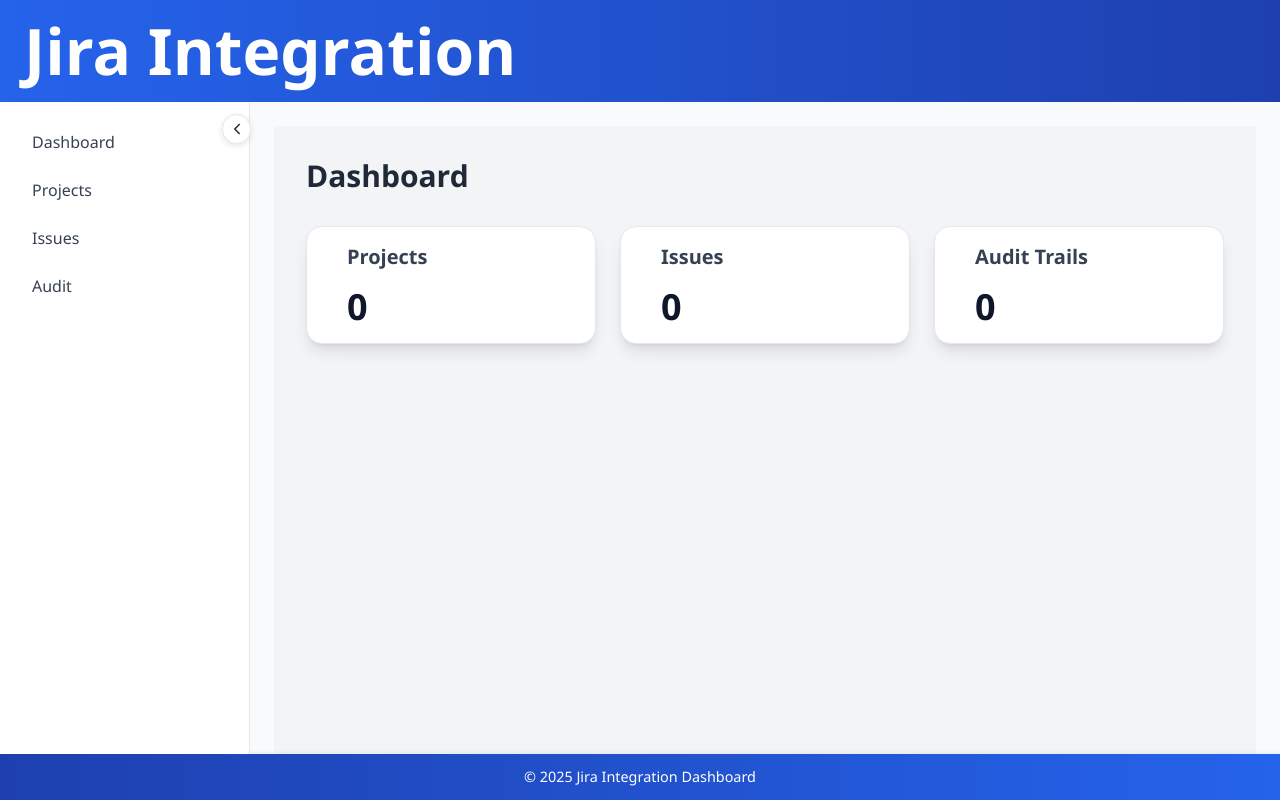
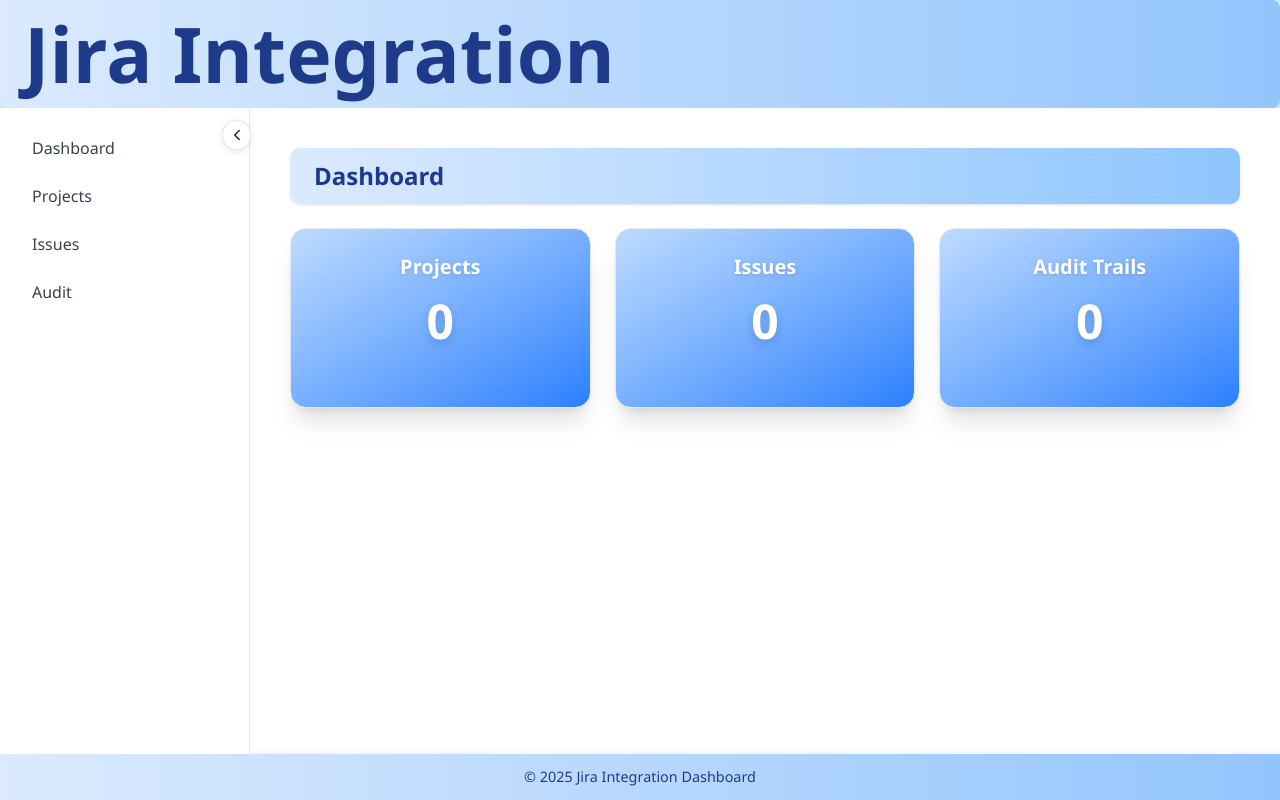
Before and after one commit to Sudhakarselvam12/jira-integration-frontend, a React (Vite) app: page / in a window 1280 px wide. Built offline with nearby package versions, Linux system fonts and the light colour scheme; no server answers.

Commit message:
feat(): ui enhancements for all the pages

```diff
--- a/package.json
+++ b/package.json
@@ -19,6 +19,7 @@
     "react": "^19.1.0",
     "react-datepicker": "^8.4.0",
     "react-dom": "^19.1.0",
+    "react-icons": "^5.5.0",
     "react-router-dom": "^7.6.3",
     "shadcn": "^2.9.2",
     "shadcn-ui": "^0.9.5",
--- a/src/components/Table.tsx
+++ b/src/components/Table.tsx
@@ -13,7 +13,7 @@
   maxHeight?: string | number;
 };
 
-function Table<T>({ columns, data, maxHeight = "500px" }: TableProps<T>) {
+function Table<T>({ columns, data, maxHeight = "700px" }: TableProps<T>) {
   return (
     <div className="table-container" style={{ maxHeight }}>
       <table className="custom-table">
--- a/src/pages/AuditTrail.tsx
+++ b/src/pages/AuditTrail.tsx
@@ -78,9 +78,17 @@
     }));
   };
 
+  const handleReset = () => {
+    setPage(1);
+    setFilters(auditFilter);
+  };
+
   return (
     <div className='p-4'>
-      <h2 className='text-xl font-bold mb-4'>Audit Trail</h2>
+      <h2 className="text-2xl font-bold mb-6 px-6 py-3 rounded-lg bg-gradient-to-r from-blue-100 to-blue-300 text-blue-900 shadow">
+        Audit Trail
+      </h2>
+      <div className='mb-4 shadow-sm p-4 rounded-lg'>
         <div className='grid grid-cols-1 sm:grid-cols-2 md:grid-cols-3 lg:grid-cols-4 gap-4 mb-4'>
           {filterOptions && Object.entries(filterOptions).map(([key, values]) => (
             <div key={key} className='flex flex-col bg-gray-50 p-3 rounded-lg shadow-sm hover:shadow-md transition'>
@@ -97,10 +105,7 @@
               </select>
             </div>
           ))}
-      </div>
-
-      <div className='flex gap-4 mb-4'>
-        <div className='flex flex-col'>
+          <div className='flex flex-col shadow-sm p-4 rounded-lg'>
             <label className='text-sm font-bold mb-1'>Start Date</label>
             <DatePicker
               selected={filters.startDate ? new Date(filters.startDate) : null}
@@ -110,7 +115,7 @@
               placeholderText="Start Date"
             />
           </div>
-        <div className='flex flex-col'>
+          <div className='flex flex-col shadow-sm p-4 rounded-lg'>
             <label className='text-sm font-bold mb-1'>End Date</label>
             <DatePicker
               selected={filters.endDate ? new Date(filters.endDate) : null}
@@ -127,13 +132,23 @@
             Please select both start date and end date
           </p>
         )}
-
+        <div className="flex justify-end">
+          <button
+            onClick={() => handleReset()}
+            className='mt-2 mb-3 bg-blue-500 px-4 py-2 rounded shadow'
+          >
+            Reset Filters
+          </button>
+        </div>
+      </div>
+      <div className='flex justify-end mb-4'>
         <button
           onClick={handleExport}
-        className='bg-blue-500 px-4 py-2 rounded hover:bg-blue-600'
+          className='bg-blue-500 px-4 py-2 rounded hover:bg-blue-600 shadow'
         >
           Export to Excel
         </button>
+      </div>
 
       <Table columns={columns} data={formattedData ?? []} />
 
--- a/src/pages/Dashbord.tsx
+++ b/src/pages/Dashbord.tsx
@@ -28,23 +28,28 @@
   ];
 
   return (
-    <div className='h-screen bg-gray-100 p-8 display-flex'>
-      <h2 className='text-3xl font-bold mb-8'>Dashboard</h2>
+    <div className='p-4 display-flex'>
+      <h2 className="text-2xl font-bold mb-6 px-6 py-3 rounded-lg bg-gradient-to-r from-blue-100 to-blue-300 text-blue-900 shadow">
+        Dashboard
+      </h2>
       <div className='grid grid-cols-1 md:grid-cols-3 gap-6'>
-        {stats.map((stat) => (
+        {stats.map((stat) =>
         <Link to={stat.link} key={stat.label} className='no-underline'>
-            <Card key={stat.label} className='rounded-2xl shadow-lg p-4'>
-              <CardContent>
-                <h2 className='text-xl font-semibold text-gray-700'>
+          <Card
+            key={stat.label}
+            className={`rounded-2xl shadow-xl p-0 bg-gradient-to-br from-blue-200 to-blue-500 transition-transform transform hover:scale-105`}
+            style={{ minHeight: 180 }}
+          >
+            <CardContent className="flex flex-col items-center justify-center h-full p-6">
+          <h2 className='text-xl font-semibold text-white drop-shadow mb-2'>
             {stat.label}
           </h2>
-                <p className='text-4xl font-bold text-primary mt-4'>
+          <p className='text-5xl font-extrabold text-white drop-shadow-lg mt-2'>
             {stat.count}
           </p>
             </CardContent>
           </Card>
-          </Link>
-        ))}
+        </Link>)}
       </div>
     </div>
   );
--- a/src/pages/Issues.tsx
+++ b/src/pages/Issues.tsx
@@ -98,14 +98,17 @@
 
   return (
     <div className='p-4'>
-      <h2 className='text-xl font-bold mb-4'>Issues</h2>
+      <h2 className="text-2xl font-bold mb-6 px-6 py-3 rounded-lg bg-gradient-to-r from-blue-100 to-blue-300 text-blue-900 shadow">
+        Issues
+      </h2>
       {statusMessage && (
         <div className='bg-green-100 text-green-800 p-2 rounded mb-4'>
           {statusMessage}
         </div>
       )}
 
-      <div>
+      <div className='mb-4 shadow-sm p-4 rounded-lg'>
+        <div className='grid grid-cols-1 sm:grid-cols-2 md:grid-cols-3 lg:grid-cols-4 gap-4 mb-4'>
           <input
             type='text'
             placeholder='Search by Jira ID'
@@ -120,6 +123,7 @@
             onChange={(e) => handleFilterChange('title', e.target.value)}
             className='border rounded p-1'
           />
+        </div>
           {filterOptions && (
             <div className='grid grid-cols-1 sm:grid-cols-2 md:grid-cols-3 lg:grid-cols-4 gap-4 mb-4'>
               {Object.entries(filterOptions).map(([key, values]) => (
@@ -142,28 +146,30 @@
               ))}
             </div>
           )}
+        <div className="flex justify-end">
           <button
             onClick={() => handleReset()}
-          className='mt-2 mb-3 bg-blue-500 px-4 py-2 rounded mt-2'
+            className='mt-2 mb-3 bg-blue-500 px-4 py-2 rounded shadow'
           >
             Reset Filters
           </button>
         </div>
-      <div>
+      </div>
+      <div className='flex justify-end mb-4'>
         <button
           onClick={() => syncIssuesFromJira()}
           disabled={isSyncPending}
-          className='bg-blue-500 px-4 py-2 rounded mr-2'
+          className='bg-blue-500 px-4 py-2 rounded mr-2 shadow'
         >
           {isSyncPending ? 'Syncing...' : 'Sync Now'}
         </button>
-      </div>
         <button
           onClick={handleExport}
-        className='bg-blue-500 px-4 py-2 rounded hover:bg-blue-600'
+          className='bg-blue-500 px-4 py-2 rounded hover:bg-blue-600 shadow'
         >
           Export to Excel
         </button>
+      </div>
       <Table columns={columns} data={formattedData ?? []} />
       <div className='mt-4 flex justify-end items-center gap-4 text-sm'>
         <div className='flex items-center gap-2'>
--- a/src/pages/Projects.tsx
+++ b/src/pages/Projects.tsx
@@ -70,13 +70,15 @@
 
   return (
     <div className="p-4">
-      <h2 className="text-xl font-bold mb-4">Projects</h2>
+      <h2 className="text-2xl font-bold mb-6 px-6 py-3 rounded-lg bg-gradient-to-r from-blue-100 to-blue-300 text-blue-900 shadow">
+        Projects
+      </h2>
       {statusMessage && (
         <div className='bg-green-100 text-green-800 p-2 rounded mb-4'>
           {statusMessage}
         </div>
       )}
-      <div>
+      <div className='flex justify-end mb-4'>
         <button
           onClick={() => syncProjectsFromJira()}
           disabled={isSyncPending}
@@ -84,13 +86,13 @@
         >
           {isSyncPending ? 'Syncing...' : 'Sync Now'}
         </button>
+        <button
+          onClick={handleExport}
+          className='bg-blue-500 px-4 py-2 rounded hover:bg-blue-600'
+        >
+          Export to Excel
+        </button>
       </div>
-      <button
-        onClick={handleExport}
-        className='bg-blue-500 px-4 py-2 rounded hover:bg-blue-600'
-      >
-        Export to Excel
-      </button>
       <Table columns={columns} data={formattedData || []} />
       <div className="mt-4 flex justify-end items-center gap-4 text-sm">
         <div className="flex items-center gap-2">
--- a/src/styles/layout.scss
+++ b/src/styles/layout.scss
@@ -3,25 +3,26 @@
   flex-direction: column;
   height: 100vh;
   font-family: 'Segoe UI', sans-serif;
-  background: #f5f7fa;
+  background: #dbeafe;
 
   &__header {
-    background: linear-gradient(90deg, #2563eb, #1e40af);
-    color: white;
-    padding: 1rem 1.5rem;
+    font-size: 1.5rem;
+    font-weight: 650;
+    padding: 0.75rem 1.5rem;
+    border-radius: 0.5rem;
+    background: linear-gradient(to right, #dbeafe, #93c5fd);
+    color: #1e3a8a;
+    box-shadow: 0 2px 8px rgba(59, 130, 246, 0.15);
     display: flex;
     align-items: center;
     gap: 1rem;
-    font-size: 1.25rem;
-    font-weight: 600;
-    box-shadow: 0 2px 4px rgba(0, 0, 0, 0.1);
     flex-shrink: 0;
   }
 
   &__menu-btn {
     background: transparent;
     border: none;
-    color: white;
+    color: #1e3a8a;
     cursor: pointer;
     padding: 0.3rem;
     border-radius: 4px;
@@ -39,7 +40,7 @@
   }
 
   &__sidebar {
-    background: white;
+    background: #ffffff;
     border-right: 1px solid #e5e7eb;
     width: 250px;
     transition: width 0.3s ease;
@@ -99,7 +100,7 @@
     flex: 1;
     overflow-y: auto;
     padding: 1.5rem;
-    background: #f9fafb;
+    background: #ffffff;
     min-height: 0;
   }
 
@@ -128,8 +129,8 @@
   }
 
   &__footer {
-    background: linear-gradient(90deg, #1e40af, #2563eb);
-    color: white;
+    background: linear-gradient(90deg, #dbeafe, #93c5fd);
+    color: #1e3a8a;
     text-align: center;
     padding: 0.75rem;
     font-size: 0.9rem;
```
Also changed, not shown: 1 other file (tests, documents, lock files or other folders). Lines whose indentation alone changed are shown as unchanged.
